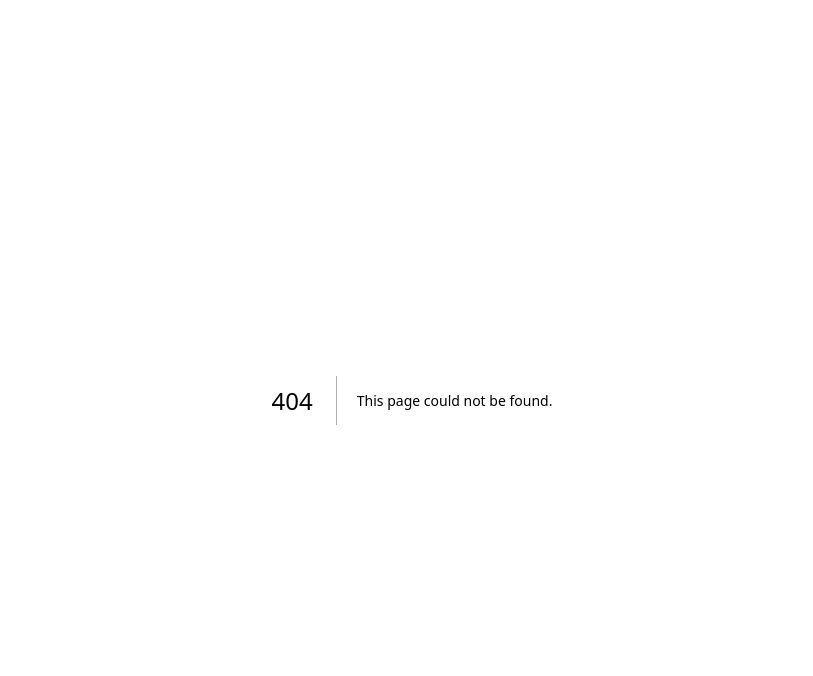
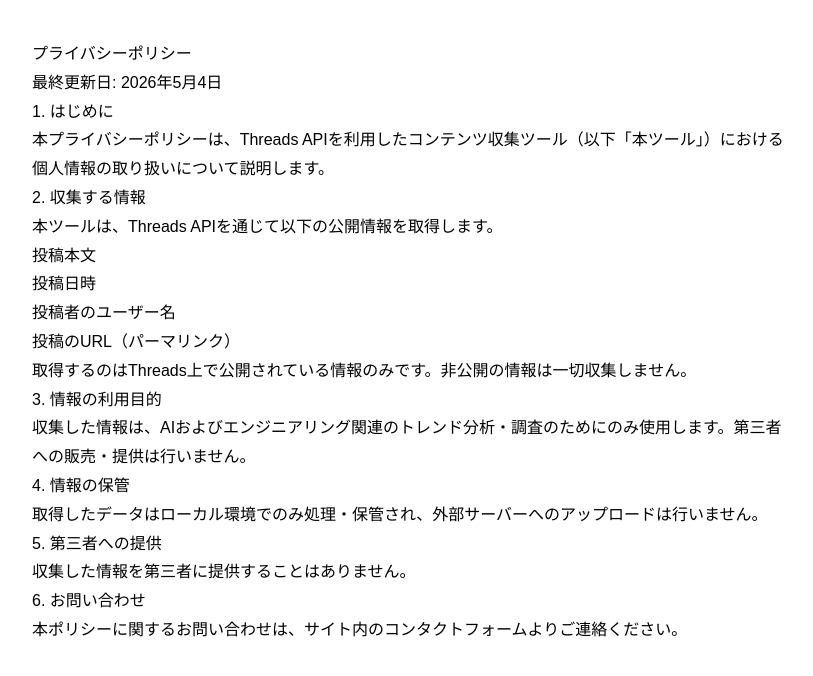
Before and after one commit to sa222conii/my-portfolio, a Next.js app: page /privacy in a window 1280 px wide. Before the commit this address had no page. Shown: the top 676 px of the page, without its empty margins (228-1041 px from the left). Built offline with nearby package versions, Linux system fonts and the light colour scheme.

Commit message:
Add privacy policy page for Threads API app review

```diff
--- /dev/null
+++ b/src/app/privacy/page.tsx
@@ -0,0 +1,42 @@
+export const metadata = {
+  title: 'プライバシーポリシー',
+}
+
+export default function PrivacyPage() {
+  return (
+    <main style={{ maxWidth: '800px', margin: '0 auto', padding: '40px 20px', fontFamily: 'sans-serif', lineHeight: '1.8' }}>
+      <h1>プライバシーポリシー</h1>
+      <p>最終更新日: 2026年5月4日</p>
+
+      <h2>1. はじめに</h2>
+      <p>
+        本プライバシーポリシーは、Threads APIを利用したコンテンツ収集ツール（以下「本ツール」）における
+        個人情報の取り扱いについて説明します。
+      </p>
+
+      <h2>2. 収集する情報</h2>
+      <p>本ツールは、Threads APIを通じて以下の公開情報を取得します。</p>
+      <ul>
+        <li>投稿本文</li>
+        <li>投稿日時</li>
+        <li>投稿者のユーザー名</li>
+        <li>投稿のURL（パーマリンク）</li>
+      </ul>
+      <p>取得するのはThreads上で公開されている情報のみです。非公開の情報は一切収集しません。</p>
+
+      <h2>3. 情報の利用目的</h2>
+      <p>収集した情報は、AIおよびエンジニアリング関連のトレンド分析・調査のためにのみ使用します。第三者への販売・提供は行いません。</p>
+
+      <h2>4. 情報の保管</h2>
+      <p>取得したデータはローカル環境でのみ処理・保管され、外部サーバーへのアップロードは行いません。</p>
+
+      <h2>5. 第三者への提供</h2>
+      <p>収集した情報を第三者に提供することはありません。</p>
+
+      <h2>6. お問い合わせ</h2>
+      <p>
+        本ポリシーに関するお問い合わせは、サイト内のコンタクトフォームよりご連絡ください。
+      </p>
+    </main>
+  )
+}
```
